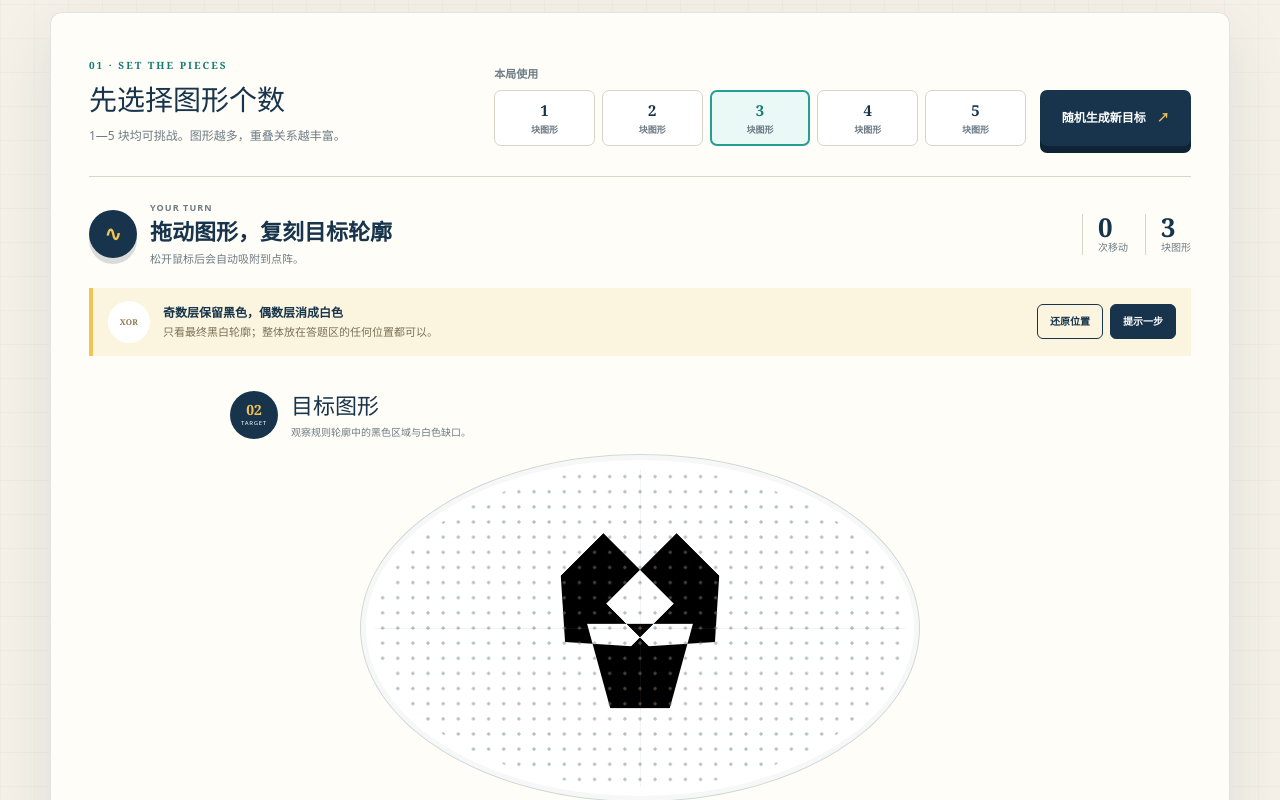
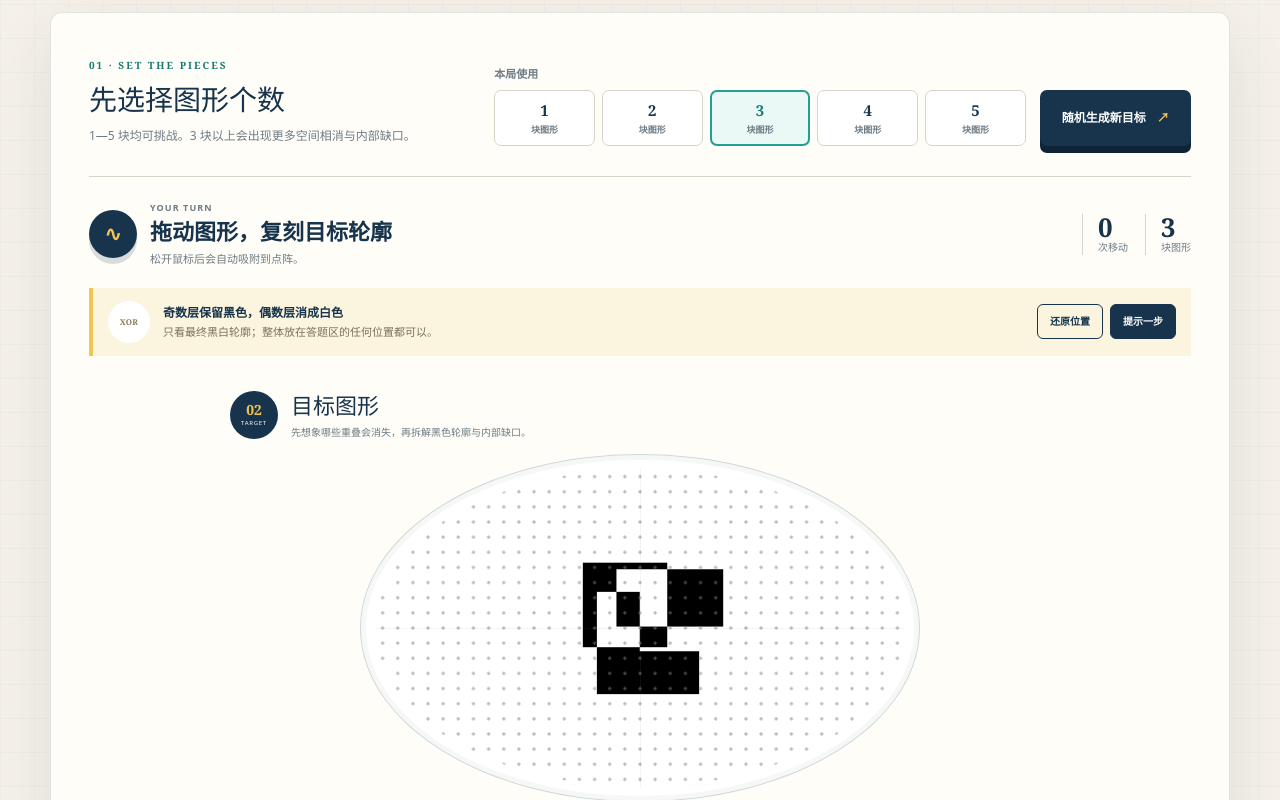
Before and after one commit to tandongchen/LYDZ_site, a Next.js app: page / in a window 1280 px wide. Shown: the part 540-1340 px from the top of the page. Built offline with nearby package versions, Linux system fonts and the light colour scheme.

Commit message:
Add spatial cancellation puzzle templates

```diff
--- a/app/page.tsx
+++ b/app/page.tsx
@@ -30,6 +30,13 @@ type Challenge = {
   pieces: Piece[];
 };
 
+type PieceSpec = {
+  shapeId: string;
+  x: number;
+  y: number;
+  rotation: number;
+};
+
 type DragState = {
   id: number;
   pointerId: number;
@@ -42,31 +49,103 @@ const BOARD_HEIGHT = 420;
 const GRID = 10;
 
 const SHAPES: Shape[] = [
-  { id: "diamond", name: "菱形", width: 126, height: 126, points: [[50, 0], [100, 50], [50, 100], [0, 50]] },
-  { id: "triangle", name: "三角形", width: 138, height: 120, points: [[50, 0], [100, 100], [0, 100]] },
-  { id: "house", name: "屋形", width: 132, height: 138, points: [[50, 0], [100, 42], [100, 100], [0, 100], [0, 42]] },
-  { id: "flag", name: "旗形", width: 140, height: 126, points: [[0, 0], [100, 0], [72, 50], [100, 100], [0, 100]] },
-  { id: "kite", name: "风筝形", width: 112, height: 142, points: [[50, 0], [100, 38], [50, 100], [0, 38]] },
-  { id: "chevron", name: "折角形", width: 138, height: 130, points: [[0, 0], [58, 0], [100, 50], [58, 100], [0, 100], [42, 50]] },
-  { id: "trapezoid", name: "梯形", width: 140, height: 112, points: [[22, 0], [78, 0], [100, 100], [0, 100]] },
+  { id: "square", name: "正方形", width: 112, height: 112, points: [[0, 0], [100, 0], [100, 100], [0, 100]] },
+  { id: "rectangle", name: "矩形", width: 76, height: 142, points: [[0, 0], [100, 0], [100, 100], [0, 100]] },
+  { id: "triangle", name: "直角三角形", width: 130, height: 130, points: [[0, 0], [100, 0], [0, 100]] },
+  { id: "trapezoid", name: "梯形", width: 138, height: 104, points: [[22, 0], [78, 0], [100, 100], [0, 100]] },
+  { id: "ell", name: "L 形", width: 136, height: 136, points: [[0, 0], [100, 0], [100, 42], [42, 42], [42, 100], [0, 100]] },
+  { id: "parallelogram", name: "平行四边形", width: 138, height: 104, points: [[24, 0], [100, 0], [76, 100], [0, 100]] },
+  { id: "tee", name: "T 形", width: 136, height: 136, points: [[0, 0], [100, 0], [100, 34], [68, 34], [68, 100], [32, 100], [32, 34], [0, 34]] },
 ];
 
-const REGULAR_SHAPES = SHAPES.filter((shape) => shape.id !== "flag" && shape.id !== "chevron");
-
-const TARGET_LAYOUTS: Record<number, Array<[number, number, number]>> = {
-  1: [[350, 200, 0]],
-  2: [[315, 200, -45], [385, 200, 45]],
-  3: [[350, 145, 0], [300, 225, -45], [400, 225, 45]],
-  4: [[350, 145, 0], [405, 200, 90], [350, 255, 180], [295, 200, 270]],
-  5: [[350, 200, 0], [350, 135, 0], [415, 200, 90], [350, 265, 180], [285, 200, 270]],
+const PUZZLE_TEMPLATES: Record<number, PieceSpec[][]> = {
+  1: [
+    [{ shapeId: "triangle", x: 350, y: 200, rotation: 0 }],
+    [{ shapeId: "trapezoid", x: 350, y: 200, rotation: 0 }],
+    [{ shapeId: "ell", x: 350, y: 200, rotation: 0 }],
+  ],
+  2: [
+    [
+      { shapeId: "square", x: 325, y: 200, rotation: 0 },
+      { shapeId: "rectangle", x: 385, y: 200, rotation: 0 },
+    ],
+    [
+      { shapeId: "triangle", x: 320, y: 190, rotation: 0 },
+      { shapeId: "trapezoid", x: 385, y: 220, rotation: 180 },
+    ],
+    [
+      { shapeId: "ell", x: 330, y: 205, rotation: 0 },
+      { shapeId: "square", x: 385, y: 185, rotation: 0 },
+    ],
+  ],
+  3: [
+    [
+      { shapeId: "ell", x: 325, y: 205, rotation: 0 },
+      { shapeId: "square", x: 370, y: 180, rotation: 0 },
+      { shapeId: "rectangle", x: 385, y: 235, rotation: 0 },
+    ],
+    [
+      { shapeId: "triangle", x: 315, y: 175, rotation: 0 },
+      { shapeId: "rectangle", x: 385, y: 195, rotation: 90 },
+      { shapeId: "trapezoid", x: 350, y: 245, rotation: 0 },
+    ],
+    [
+      { shapeId: "tee", x: 330, y: 190, rotation: 0 },
+      { shapeId: "square", x: 385, y: 205, rotation: 0 },
+      { shapeId: "triangle", x: 340, y: 245, rotation: 270 },
+    ],
+  ],
+  4: [
+    [
+      { shapeId: "rectangle", x: 315, y: 175, rotation: 0 },
+      { shapeId: "triangle", x: 385, y: 175, rotation: 0 },
+      { shapeId: "ell", x: 325, y: 235, rotation: 0 },
+      { shapeId: "trapezoid", x: 390, y: 240, rotation: 0 },
+    ],
+    [
+      { shapeId: "square", x: 325, y: 170, rotation: 0 },
+      { shapeId: "rectangle", x: 385, y: 205, rotation: 0 },
+      { shapeId: "triangle", x: 325, y: 245, rotation: 270 },
+      { shapeId: "trapezoid", x: 380, y: 245, rotation: 180 },
+    ],
+    [
+      { shapeId: "ell", x: 320, y: 190, rotation: 90 },
+      { shapeId: "parallelogram", x: 385, y: 175, rotation: 0 },
+      { shapeId: "rectangle", x: 370, y: 240, rotation: 90 },
+      { shapeId: "triangle", x: 325, y: 245, rotation: 180 },
+    ],
+  ],
+  5: [
+    [
+      { shapeId: "ell", x: 315, y: 210, rotation: 0 },
+      { shapeId: "square", x: 370, y: 170, rotation: 0 },
+      { shapeId: "rectangle", x: 400, y: 220, rotation: 0 },
+      { shapeId: "triangle", x: 345, y: 255, rotation: 270 },
+      { shapeId: "trapezoid", x: 365, y: 225, rotation: 180 },
+    ],
+    [
+      { shapeId: "tee", x: 330, y: 175, rotation: 90 },
+      { shapeId: "square", x: 385, y: 205, rotation: 0 },
+      { shapeId: "rectangle", x: 325, y: 240, rotation: 0 },
+      { shapeId: "triangle", x: 385, y: 165, rotation: 0 },
+      { shapeId: "parallelogram", x: 365, y: 255, rotation: 0 },
+    ],
+    [
+      { shapeId: "ell", x: 320, y: 175, rotation: 180 },
+      { shapeId: "rectangle", x: 380, y: 175, rotation: 90 },
+      { shapeId: "trapezoid", x: 395, y: 225, rotation: 90 },
+      { shapeId: "triangle", x: 330, y: 245, rotation: 180 },
+      { shapeId: "square", x: 365, y: 220, rotation: 0 },
+    ],
+  ],
 };
 
-const SHAPE_PATTERNS: Record<number, number[]> = {
-  1: [0],
-  2: [0, 0],
-  3: [0, 1, 1],
-  4: [0, 1, 0, 1],
-  5: [0, 1, 1, 1, 1],
+const INITIAL_LAYOUTS: Record<number, Array<[number, number]>> = {
+  1: [[350, 325]],
+  2: [[240, 325], [460, 325]],
+  3: [[150, 325], [350, 325], [550, 325]],
+  4: [[150, 285], [350, 285], [250, 350], [450, 350]],
+  5: [[150, 275], [350, 275], [550, 275], [250, 345], [450, 345]],
 };
 
 function seededRandom(seed: number) {
@@ -83,35 +162,25 @@ function snap(value: number) {
 
 function createChallenge(count: number, seed: number): Challenge {
   const random = seededRandom(seed);
-  const pool = [...REGULAR_SHAPES];
-  for (let index = pool.length - 1; index > 0; index -= 1) {
-    const swapIndex = Math.floor(random() * (index + 1));
-    [pool[index], pool[swapIndex]] = [pool[swapIndex], pool[index]];
-  }
+  const templates = PUZZLE_TEMPLATES[count];
+  const template = templates[Math.floor(random() * templates.length)];
+  const quarterTurns = Math.floor(random() * 4);
 
-  const startXs = Array.from({ length: count }, (_, index) =>
-    count === 1 ? 350 : 90 + (520 * index) / (count - 1),
-  );
-
-  const quarterTurns = Math.floor(random() * 4);
-  const patternShapes = SHAPE_PATTERNS[count].map((shapeIndex) => pool[shapeIndex]);
-
-  const pieces = patternShapes.map((shape, index) => {
-    const [baseTargetX, baseTargetY, baseRotation] = TARGET_LAYOUTS[count][index];
-    let offsetX = baseTargetX - 350;
-    let offsetY = baseTargetY - 200;
+  const pieces = template.map((spec, index) => {
+    const shape = SHAPES.find((candidate) => candidate.id === spec.shapeId)!;
+    let offsetX = spec.x - 350;
+    let offsetY = spec.y - 200;
     for (let turn = 0; turn < quarterTurns; turn += 1) {
       [offsetX, offsetY] = [-offsetY, offsetX];
     }
     const targetX = snap(350 + offsetX);
     const targetY = snap(200 + offsetY);
-    const initialX = snap(startXs[index]);
-    const initialY = snap(344 + (index % 2) * 8);
+    const [initialX, initialY] = INITIAL_LAYOUTS[count][index];
 
     return {
       id: index,
       shape,
-      rotation: baseRotation + quarterTurns * 90,
+      rotation: spec.rotation + quarterTurns * 90,
       x: initialX,
       y: initialY,
       initialX,
@@ -409,7 +478,7 @@ export default function Home() {
           <div className="setup-heading">
             <span className="section-kicker">01 · SET THE PIECES</span>
             <h2>先选择图形个数</h2>
-            <p>1—5 块均可挑战。图形越多，重叠关系越丰富。</p>
+            <p>1—5 块均可挑战。3 块以上会出现更多空间相消与内部缺口。</p>
           </div>
           <div className="setup-controls">
             <fieldset className="size-picker">
@@ -466,7 +535,7 @@ export default function Home() {
         <section className="target-zone" aria-labelledby="target-heading">
           <div className="zone-heading">
             <span><b>02</b><small>TARGET</small></span>
-            <div><h2 id="target-heading">目标图形</h2><p>观察规则轮廓中的黑色区域与白色缺口。</p></div>
+            <div><h2 id="target-heading">目标图形</h2><p>先想象哪些重叠会消失，再拆解黑色轮廓与内部缺口。</p></div>
           </div>
           <div className="target-frame">
             <FusionStage pieces={challenge.pieces} target />
```
Also changed, not shown: 1 other file (tests, documents, lock files or other folders).
